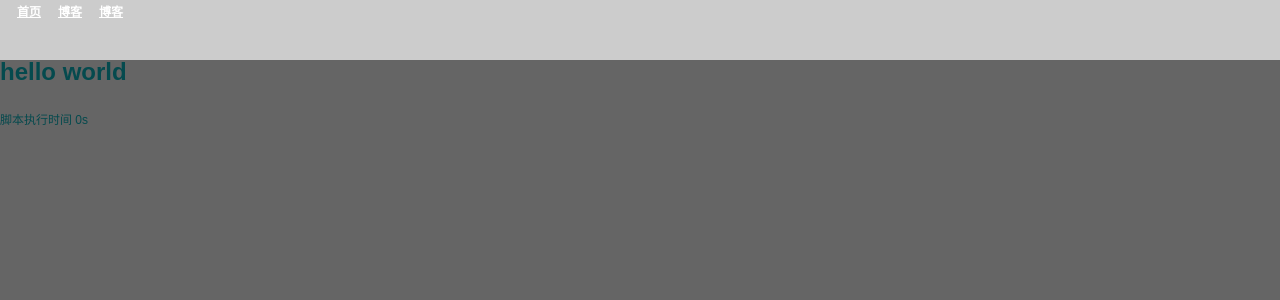
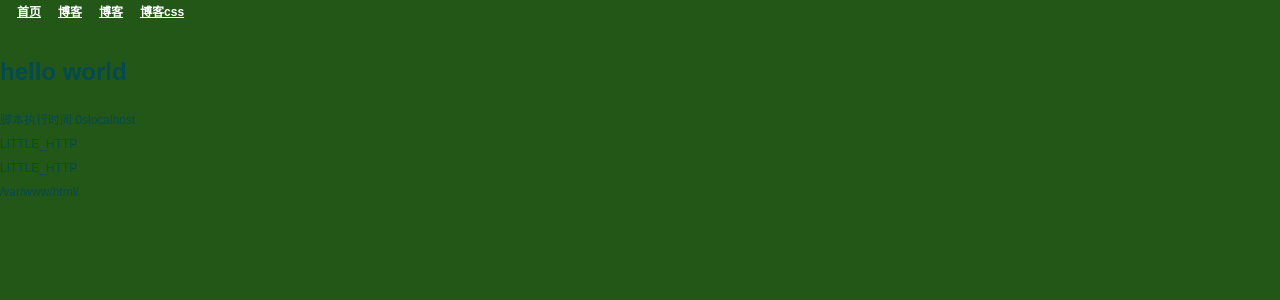
Before and after one commit to lucifergit/simgent, a PHP site: page /app/views/home2.php in a window 1280 px wide. Shown: the top 300 px of the page. Run offline with PHP 8.4, Linux system fonts and the light colour scheme; the template is opened without the code that fills it, so the values that code supplies are empty; some libraries are stand-ins or nearby versions.

Commit message:
add css path

```diff
--- a/app/controllers/homeController.php
+++ b/app/controllers/homeController.php
@@ -30,4 +30,9 @@ class homeController{
     //echo $_SERVER["HTTP_HOST"];
     }
 
+    public function showcss(){
+    $model= m('home');
+    $data=$model->user_info();
+    loadview('home2',$data);
 }
+}
--- /dev/null
+++ b/app/views/css/index.css
@@ -0,0 +1,34 @@
+* {
+    padding: 0;
+    margin: 0;
+    border: 0;
+}
+
+body {
+    font-size: 12px;
+    font-family: "宋体", Arial, Helvetica, sans-serif;
+    color: #054a4e;
+    margin: 0 auto;
+    padding: 0;
+    line-height: 24px;
+    background: #235718;
+}
+
+#topnav {
+    list-style: none;
+}
+
+#topnav li {
+    float: left;
+    text-indent: 17px;
+}
+
+#topnav li a {
+    color: #fff;
+    font-weight: bold;
+}
+
+#header {
+    height: 60px;
+    background-color: #235718
+}
--- a/app/views/home.php
+++ b/app/views/home.php
@@ -49,6 +49,7 @@
             <li><a href="index.php">首页</a></li>
             <li><a href="index.php?c=home&m=showmodel">博客</a></li>
             <li><a href="index.php?c=home&m=showmodel2">博客</a></li>
+            <li><a href="index.php?c=home&m=showcss">博客css</a></li>
         </ul>
     </div>
 </div>
@@ -59,5 +60,6 @@
     <?=$second?>
 </div>
 <?php echo "脚本执行时间 ", round(microtime(true) - $_SERVER["REQUEST_TIME_FLOAT"], 3), "s";?>
+<?php echo LITTLE_HOST,LITTLE_HTTP;  ?>
 </body>
 </html>
--- a/app/views/home2.php
+++ b/app/views/home2.php
@@ -3,42 +3,8 @@
 <head>
     <meta charset="UTF-8">
     <title><?= $title; ?></title>
-    <style>
-        * {
-            padding: 0;
-            margin: 0;
-            border: 0;
-        }
+    <link rel="stylesheet" href="<?php echo LITTLE_HTTP.APPPATH."views/css/index.css"; ?>">
 
-        body {
-            font-size: 12px;
-            font-family: "宋体", Arial, Helvetica, sans-serif;
-            color: #054a4e;
-            margin: 0 auto;
-            padding: 0;
-            line-height: 24px;
-            background: #656565;
-        }
-
-        #topnav {
-            list-style: none;
-        }
-
-        #topnav li {
-            float: left;
-            text-indent: 17px;
-        }
-
-        #topnav li a {
-            color: #fff;
-            font-weight: bold;
-        }
-
-        #header {
-            height: 60px;
-            background-color: #ccc
-        }
-    </style>
 </head>
 <body>
 <div id="header">
@@ -49,6 +15,7 @@
             <li><a href="index.php">首页</a></li>
             <li><a href="index.php?c=home&m=showmodel">博客</a></li>
             <li><a href="index.php?c=home&m=showmodel2">博客</a></li>
+            <li><a href="index.php?c=home&m=showcss">博客css</a></li>
         </ul>
     </div>
 </div>
@@ -57,8 +24,8 @@
     <h1>hello world</h1>
     <?=$first?><br>
     <?=$second?>
-    <?=$site_url?>
 </div>
 <?php echo "脚本执行时间 ", round(microtime(true) - $_SERVER["REQUEST_TIME_FLOAT"], 3), "s";?>
+<?php echo LITTLE_HOST."<br>".LITTLE_HTTP."<br>".LITTLE_HTTP."<br>".APPPATH;  ?>
 </body>
 </html>
--- a/app/views/index.php
+++ b/app/views/index.php
@@ -49,6 +49,7 @@
             <li><a href="index.php">首页</a></li>
             <li><a href="index.php?c=home&m=showmodel">博客</a></li>
             <li><a href="index.php?c=home&m=showmodel2">模板2</a></li>
+            <li><a href="index.php?c=home&m=showcss">博客css</a></li>
         </ul>
     </div>
 </div>
```
